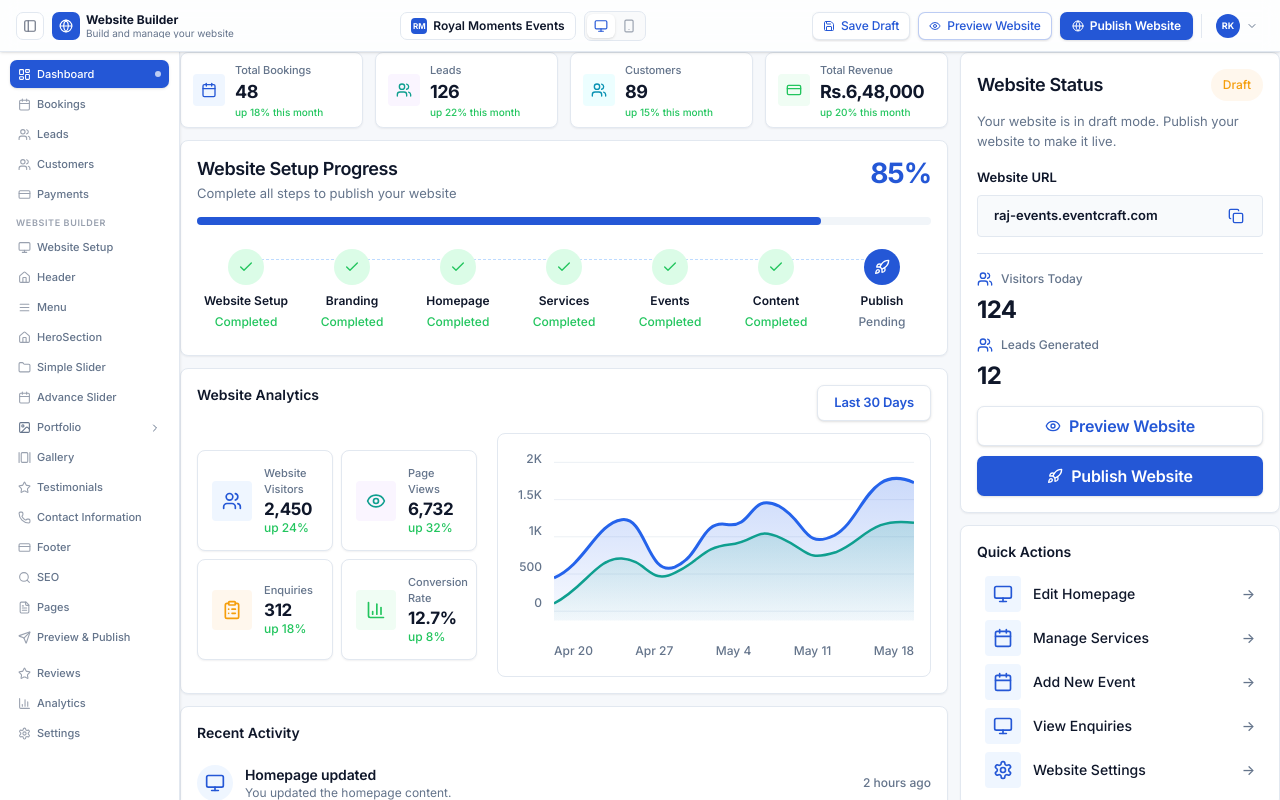
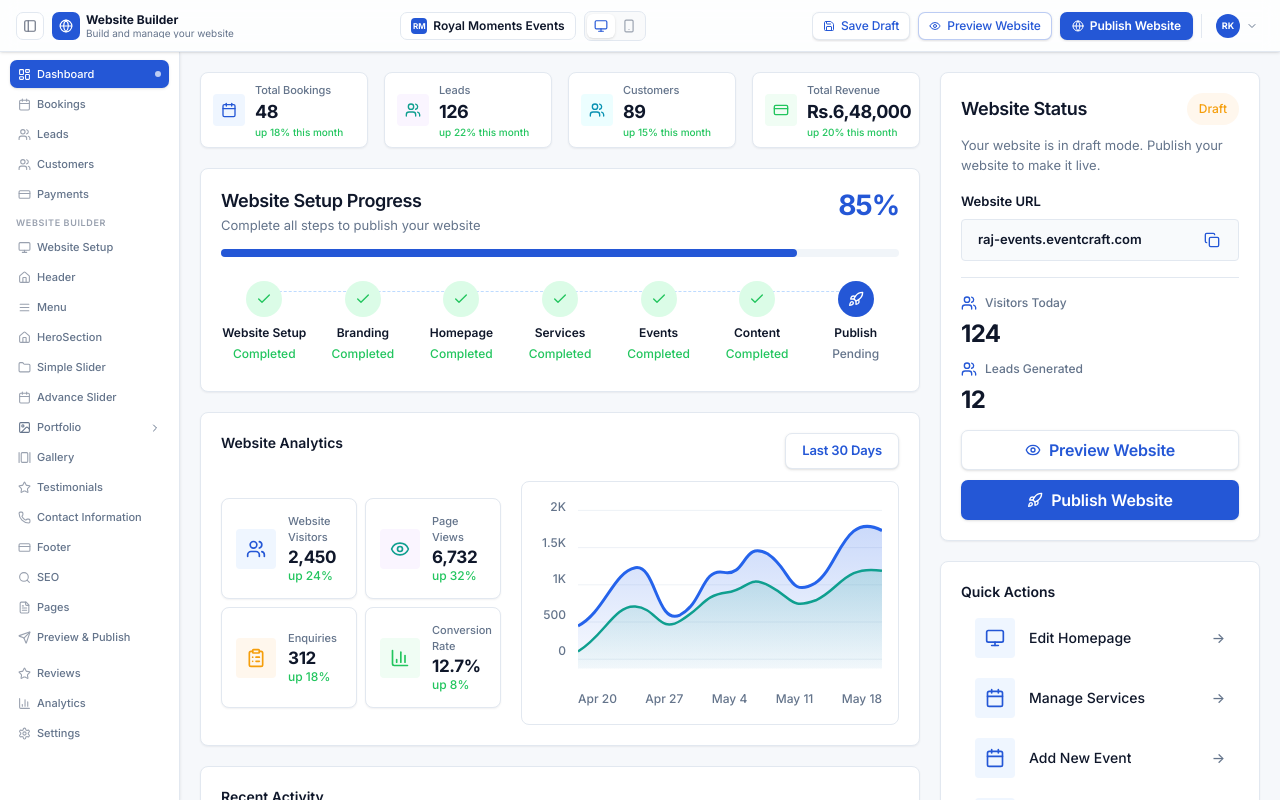
Before and after one commit to Raiyaan-Infotech/Event_Managment_Website_Builder, a Next.js app: page / in a window 1280 px wide. Built offline with nearby package versions, Linux system fonts and the light colour scheme.

Commit message:
Refactor code structure for improved readability and maintainability

```diff
--- a/src/app/(builder)/page.tsx
+++ b/src/app/(builder)/page.tsx
@@ -58,7 +58,7 @@ const toneClasses = {
 
 function SetupProgress() {
   return (
-    <SectionCard contentClassName="p-4">
+    <SectionCard contentClassName="p-4 sm:p-5">
       <div className="flex items-start justify-between">
         <div>
           <h2 className="text-[18px] font-semibold leading-6 tracking-[-0.02em] text-[var(--color-text)]">
@@ -75,7 +75,7 @@ function SetupProgress() {
         <div className="h-full w-[85%] rounded-full bg-[var(--color-primary)]" />
       </div>
 
-      <div className="mt-4 grid gap-2 sm:grid-cols-2 lg:grid-cols-7">
+      <div className="mt-4 grid gap-3 sm:grid-cols-2 lg:grid-cols-7">
         {steps.map(([label, status], index) => {
           const done = status === "Completed";
           return (
@@ -110,9 +110,9 @@ function AnalyticsChart() {
     <SectionCard
       title="Website Analytics"
       actions={<ActionButton variant="outline" className="h-9 px-4 text-[13px]">Last 30 Days</ActionButton>}
-      contentClassName="p-4"
+      contentClassName="p-4 sm:p-5"
     >
-      <div className="grid items-center gap-5 lg:grid-cols-[280px_minmax(0,1fr)]">
+      <div className="grid items-center gap-4 sm:gap-5 lg:grid-cols-[280px_minmax(0,1fr)]">
         <div className="grid gap-2 sm:grid-cols-2 lg:h-[210px]">
           {metricCards.map(([label, value, growth, Icon, tone]) => (
             <Card key={label} className="flex min-h-[96px] items-center p-3.5">
@@ -130,9 +130,9 @@ function AnalyticsChart() {
           ))}
         </div>
 
-        <div className="min-w-0 rounded-[var(--radius-card)] border border-[var(--color-border)] bg-white p-4">
-          <div className="grid h-[210px] grid-cols-[40px_minmax(0,1fr)] grid-rows-[1fr_24px]">
-            <div className="flex flex-col justify-between pb-6 pr-3 text-right text-[12px] font-medium text-[var(--color-text-secondary)]">
+        <div className="min-w-0 overflow-x-auto rounded-[var(--radius-card)] border border-[var(--color-border)] bg-white p-3 sm:overflow-visible sm:p-4">
+          <div className="grid h-[190px] min-w-[560px] grid-cols-[36px_minmax(500px,1fr)] grid-rows-[1fr_24px] sm:h-[210px] sm:min-w-0 sm:grid-cols-[40px_minmax(0,1fr)]">
+            <div className="flex flex-col justify-between pb-6 pr-2 text-right text-[10px] font-medium text-[var(--color-text-secondary)] sm:pr-3 sm:text-[12px]">
               {yAxisLabels.map((label) => <span key={label}>{label}</span>)}
             </div>
             <div className="min-w-0 overflow-hidden">
@@ -157,7 +157,7 @@ function AnalyticsChart() {
               </svg>
             </div>
             <div />
-            <div className="flex items-end justify-between text-[12px] font-medium text-[var(--color-text-secondary)]">
+            <div className="flex items-end justify-between text-[10px] font-medium text-[var(--color-text-secondary)] sm:text-[12px]">
               {xAxisLabels.map((label) => <span key={label}>{label}</span>)}
             </div>
           </div>
@@ -169,7 +169,7 @@ function AnalyticsChart() {
 
 function StatusPanel() {
   return (
-    <SectionCard contentClassName="p-4">
+    <SectionCard contentClassName="p-4 sm:p-5">
       <div className="flex items-center justify-between">
         <h2 className="text-[18px] font-semibold leading-6 tracking-[-0.02em]">Website Status</h2>
         <StatusBadge status="draft">Draft</StatusBadge>
@@ -216,20 +216,20 @@ function StatusPanel() {
 
 function QuickActions() {
   return (
-    <SectionCard title="Quick Actions" contentClassName="p-4">
-      <div className="space-y-1">
+    <SectionCard title="Quick Actions" contentClassName="p-4 sm:p-5">
+      <div className="space-y-3">
         {quickActions.map(([label, Icon]) => (
           <button
             key={label}
-            className="flex h-10 w-full items-center justify-between rounded-[var(--radius-input)] px-2 text-left text-[14px] font-medium transition duration-150 ease-in-out hover:bg-slate-50"
+            className="flex min-h-12 w-full items-center justify-between gap-4 rounded-[var(--radius-input)] px-3 text-left text-[14px] font-medium transition duration-150 ease-in-out hover:bg-slate-50 sm:px-3.5"
           >
-            <span className="flex items-center gap-3">
-              <span className="flex h-9 w-9 items-center justify-center rounded-[var(--radius-input)] bg-blue-50 text-[var(--color-primary)]">
+            <span className="flex min-w-0 items-center gap-3.5">
+              <span className="flex h-10 w-10 shrink-0 items-center justify-center rounded-[var(--radius-input)] bg-blue-50 text-[var(--color-primary)]">
                 <Icon className="h-5 w-5" />
               </span>
-              {label}
+              <span className="truncate">{label}</span>
             </span>
-            <span className="text-[var(--color-text-secondary)]">-&gt;</span>
+            <span className="ml-3 shrink-0 text-[var(--color-text-secondary)]">-&gt;</span>
           </button>
         ))}
       </div>
@@ -239,7 +239,7 @@ function QuickActions() {
 
 function RecentActivity() {
   return (
-    <SectionCard title="Recent Activity" contentClassName="p-4">
+    <SectionCard title="Recent Activity" contentClassName="p-4 sm:p-5">
       <div className="divide-y divide-[var(--color-border)]">
         {activities.map(([title, desc, time, Icon, tone]) => (
           <div key={title} className="flex flex-col gap-2 py-2.5 sm:flex-row sm:items-center sm:justify-between">
@@ -267,7 +267,7 @@ function RecentActivity() {
 
 function NeedHelpCard() {
   return (
-    <SectionCard contentClassName="flex items-center gap-3 p-4">
+    <SectionCard contentClassName="flex items-center gap-3 p-4 sm:p-5">
       <div className="flex h-12 w-12 shrink-0 items-center justify-center rounded-full bg-blue-50 text-[var(--color-primary)]">
         <Headphones className="h-6 w-6" />
       </div>
@@ -284,9 +284,9 @@ function NeedHelpCard() {
 
 export default function DashboardPage() {
   return (
-      <div className="grid gap-3 xl:grid-cols-[minmax(0,1fr)_320px]">
-        <div className="space-y-3">
-          <div className="grid gap-3 sm:grid-cols-2 xl:grid-cols-4">
+      <div className="grid gap-5 p-4 sm:p-5 xl:grid-cols-[minmax(0,1fr)_320px]">
+        <div className="space-y-5">
+          <div className="grid grid-cols-1 gap-4 md:grid-cols-2 xl:grid-cols-4">
             <StatCard title="Total Bookings" value="48" growth="18%" icon={Calendar} />
             <StatCard title="Leads" value="126" growth="22%" icon={Users} tone="purple" />
             <StatCard title="Customers" value="89" growth="15%" icon={Users} tone="teal" />
@@ -297,7 +297,7 @@ export default function DashboardPage() {
           <RecentActivity />
         </div>
 
-        <div className="w-full space-y-3 xl:w-[320px]">
+        <div className="w-full space-y-5 xl:w-[320px]">
           <StatusPanel />
           <QuickActions />
           <NeedHelpCard />
--- a/src/components/builder/sidebar.tsx
+++ b/src/components/builder/sidebar.tsx
@@ -14,16 +14,28 @@ interface SidebarProps {
   onNavigate?: () => void;
 }
 
+const mobilePrimaryHrefs = new Set([
+  "/",
+  "/bookings",
+  "/leads",
+  "/payments",
+  "/website/hero-section",
+  "/website/preview-publish",
+  "/settings",
+]);
+
 function SidebarItem({
   item,
   pathname,
   collapsed,
   onNavigate,
+  mobileHidden = false,
 }: {
   item: NavItem;
   pathname: string;
   collapsed: boolean;
   onNavigate?: () => void;
+  mobileHidden?: boolean;
 }) {
   const Icon = item.icon;
   const active = isActivePath(pathname, item.href);
@@ -37,6 +49,7 @@ function SidebarItem({
         "flex h-7 w-full items-center rounded-[var(--radius-sidebar-item)] text-[11px] font-medium transition-colors duration-100",
         collapsed ? "justify-center px-0 gap-0" : "gap-1.5 px-2",
         "max-sm:justify-center max-sm:gap-0 max-sm:px-0",
+        mobileHidden && "max-sm:hidden",
         active
           ? "bg-[var(--color-primary)] text-white shadow-sm"
           : "text-[var(--color-text-secondary)] hover:bg-slate-100 hover:text-[var(--color-text)]",
@@ -63,11 +76,13 @@ function NavGroupItem({
   pathname,
   collapsed,
   onNavigate,
+  mobileHidden = false,
 }: {
   item: NavItem;
   pathname: string;
   collapsed: boolean;
   onNavigate?: () => void;
+  mobileHidden?: boolean;
 }) {
   const [open, setOpen] = React.useState(() =>
     isActivePath(pathname, item.href),
@@ -89,6 +104,7 @@ function NavGroupItem({
         onClick={onNavigate}
         className={cn(
           "flex h-7 w-full items-center justify-center rounded-[var(--radius-sidebar-item)] text-[11px] font-medium transition-colors duration-100",
+          mobileHidden && "max-sm:hidden",
           active
             ? "bg-[var(--color-primary)] text-white shadow-sm"
             : "text-[var(--color-text-secondary)] hover:bg-slate-100",
@@ -106,6 +122,7 @@ function NavGroupItem({
         className={cn(
           "flex h-7 w-full items-center gap-1.5 rounded-[var(--radius-sidebar-item)] px-2 text-[11px] font-medium transition-colors duration-100",
           "max-sm:justify-center max-sm:gap-0 max-sm:px-0",
+          mobileHidden && "max-sm:hidden",
           active
             ? "bg-[var(--color-primary)] text-white shadow-sm"
             : "text-[var(--color-text-secondary)] hover:bg-slate-100 hover:text-[var(--color-text)]",
@@ -122,7 +139,7 @@ function NavGroupItem({
       </button>
 
       {open && item.children ? (
-        <div className="ml-1.5 mt-0.5 space-y-0.5 border-l border-[var(--color-border)] pl-2">
+        <div className="ml-1.5 mt-0.5 space-y-0.5 border-l border-[var(--color-border)] pl-2 max-sm:hidden">
           {item.children.map((child) => (
             <Link
               key={child.href}
@@ -168,7 +185,7 @@ export function Sidebar({
         "transition-[width,transform] duration-200 ease-in-out",
         // Fill the full body height (parent flex row is already h-full)
         "h-full",
-        "max-sm:fixed max-sm:bottom-0 max-sm:left-0 max-sm:top-[var(--header-height)] max-sm:z-30 max-sm:h-auto max-sm:!w-[56px] max-sm:shadow-xl",
+        "max-sm:fixed max-sm:bottom-0 max-sm:left-0 max-sm:top-[calc(var(--header-height)+132px)] max-sm:z-30 max-sm:h-auto max-sm:!w-[56px] max-sm:shadow-xl",
         mobileOpen ? "max-sm:translate-x-0" : "max-sm:-translate-x-full",
       )}
     >
@@ -190,13 +207,22 @@ export function Sidebar({
               <div className="my-1 mx-auto h-px w-4 bg-gray-200" />
             )}
             {section.items.map((item) =>
-              item.children ? (
+              {
+                const hasActiveChild =
+                  item.children?.some((child) => isActivePath(pathname, child.href)) ?? false;
+                const mobileHidden =
+                  !mobilePrimaryHrefs.has(item.href) &&
+                  !isActivePath(pathname, item.href) &&
+                  !hasActiveChild;
+
+                return item.children ? (
                 <NavGroupItem
                   key={item.href}
                   item={item}
                   pathname={pathname}
                   collapsed={collapsed}
                   onNavigate={onNavigate}
+                  mobileHidden={mobileHidden}
                 />
               ) : (
                 <SidebarItem
@@ -205,8 +231,10 @@ export function Sidebar({
                   pathname={pathname}
                   collapsed={collapsed}
                   onNavigate={onNavigate}
+                  mobileHidden={mobileHidden}
                 />
-              ),
+              );
+              }
             )}
           </div>
         ))}
```
Also changed, not shown: src/components/builder/website-builder-shell.tsx (+23 -8 lines), 1 other file (tests, documents, lock files or other folders).
